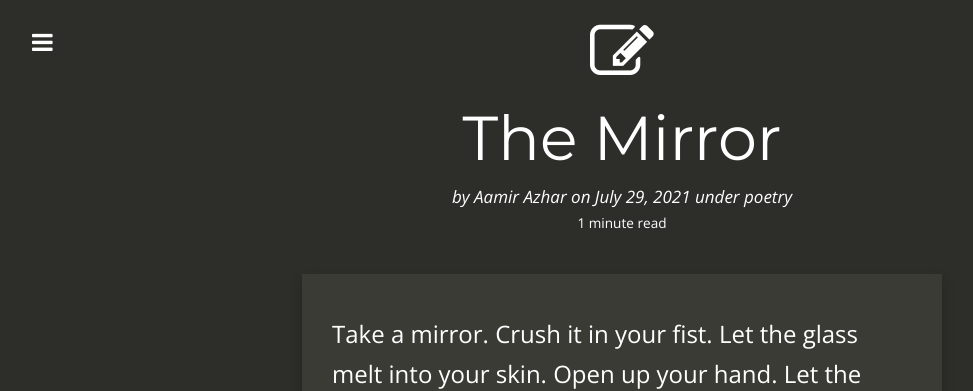
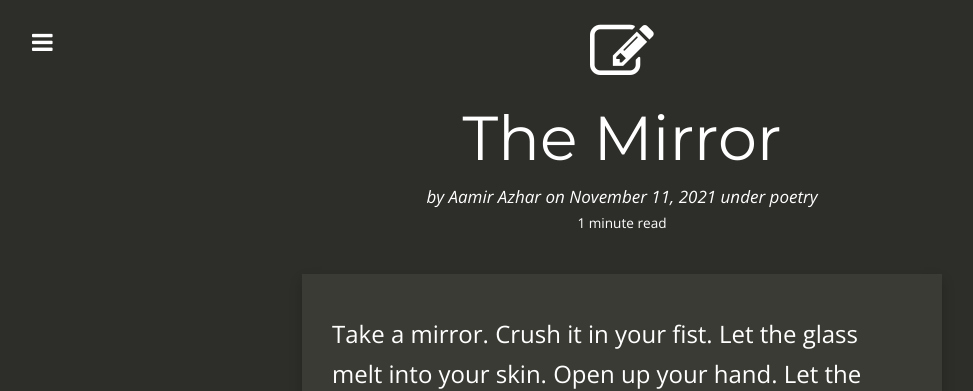
Before and after one commit to jacobtomlinson/carte-noire, a Jekyll site: the page built from _posts/2021-11-11-the-mirror.md, in a window 1280 px wide. Shown: the top 391 px of the page, without its empty margins (18-991 px from the left). Built offline with Jekyll 4.4.1, drawn with Linux system fonts in a browser that asks for light colours; nearby versions of some CDN libraries; comment, search, counter and statistics services are not loaded.

Commit message:
Fix date on the mirror

```diff
--- a/_posts/2021-11-11-the-mirror.md
+++ b/_posts/2021-11-11-the-mirror.md
@@ -1,7 +1,7 @@
 ---
 layout:     post
 title:      The Mirror
-date:       2021-07-29 19:18:00
+date:       2021-11-11 19:18:00
 author:     Aamir Azhar
 summary:    Something from Lynn Xu's class on 3/17.
 categories: poetry
```
